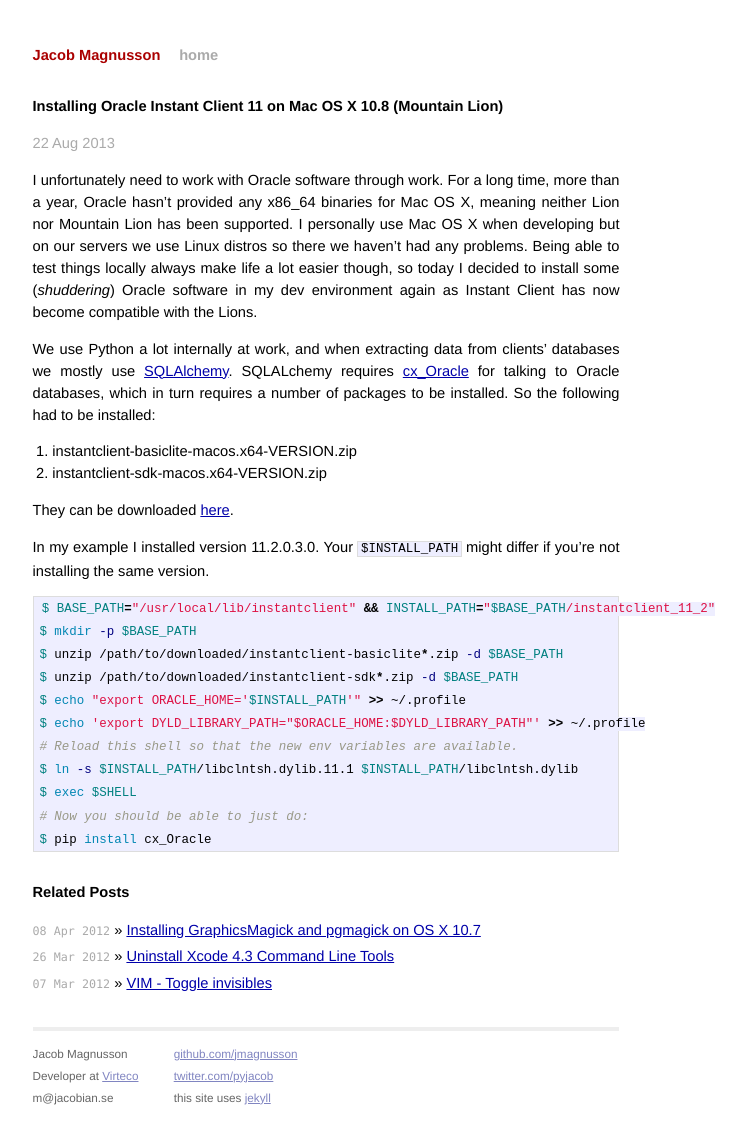
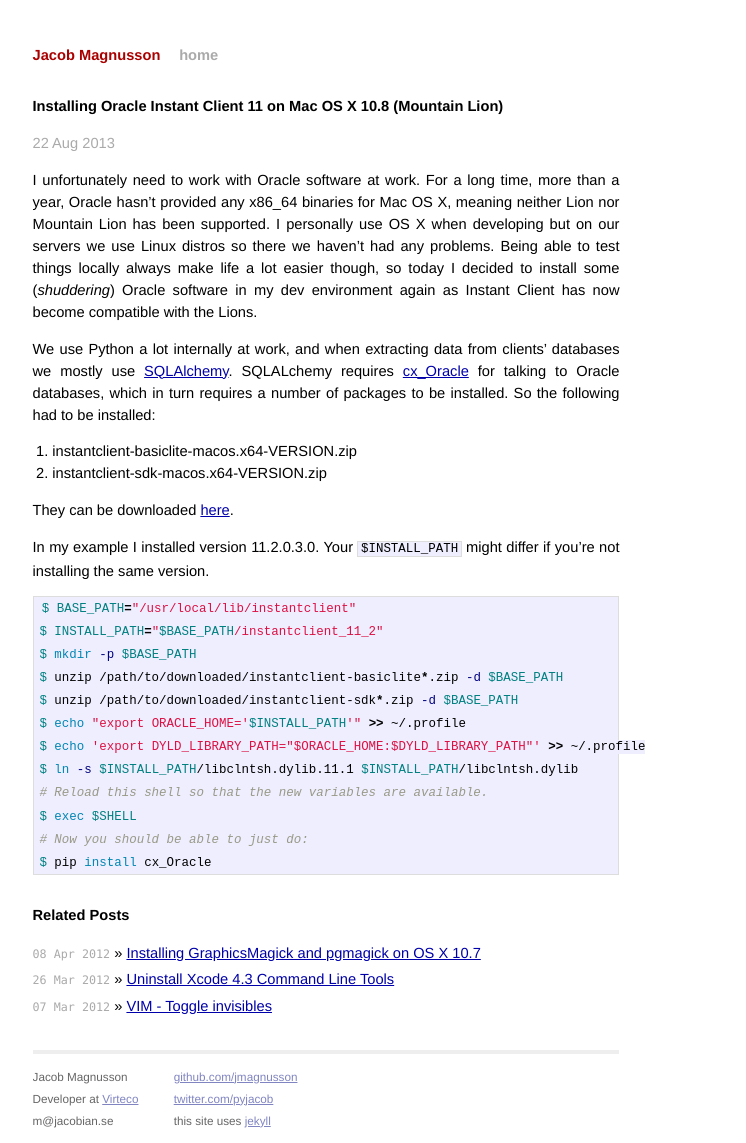
Before and after one commit to jacobsvante/jmagnusson.github.com-old, a Jekyll site: the page built from _posts/2013-08-22-installing-oracle-instantclient-11-on-mac-osx-10.8.markdown, in a window 1280 px wide. Shown: the whole page, without its empty margins (314-1060 px from the left). Built offline with Jekyll 4.4.1, drawn with Linux system fonts in a browser that asks for light colours; Markdown is read by kramdown in place of the engine named in the settings; before the commit the page ends 1120 px from its top, so only the background shows below that.

Commit message:
Post update

```diff
--- a/_posts/2013-08-22-installing-oracle-instantclient-11-on-mac-osx-10.8.markdown
+++ b/_posts/2013-08-22-installing-oracle-instantclient-11-on-mac-osx-10.8.markdown
@@ -1,10 +1,10 @@
 ---
 layout: post
 title: Installing Oracle Instant Client 11 on Mac OS X 10.8 (Mountain Lion)
-time: 2013-08-22
+time: 2013-08-22 20:00:00
 ---
 
-I unfortunately need to work with Oracle software through work. For a long time, more than a year, Oracle hasn't provided any x86_64 binaries for Mac OS X, meaning neither Lion nor Mountain Lion has been supported. I personally use Mac OS X when developing but on our servers we use Linux distros so there we haven't had any problems. Being able to test things locally always make life a lot easier though, so today I decided to install some (*shuddering*) Oracle software in my dev environment again as Instant Client has now become compatible with the Lions.
+I unfortunately need to work with Oracle software at work. For a long time, more than a year, Oracle hasn't provided any x86_64 binaries for Mac OS X, meaning neither Lion nor Mountain Lion has been supported. I personally use OS X when developing but on our servers we use Linux distros so there we haven't had any problems. Being able to test things locally always make life a lot easier though, so today I decided to install some (*shuddering*) Oracle software in my dev environment again as Instant Client has now become compatible with the Lions.
 
 We use Python a lot internally at work, and when extracting data from clients' databases we mostly use [SQLAlchemy](http://www.sqlalchemy.org/). SQLALchemy requires [cx_Oracle](http://cx-oracle.sourceforge.net/) for talking to Oracle databases, which in turn requires a number of packages to be installed. So the following had to be installed:
 
@@ -16,14 +16,15 @@
 In my example I installed version 11.2.0.3.0. Your `$INSTALL_PATH` might differ if you're not installing the same version.
 
 {% highlight bash %}
-$ BASE_PATH="/usr/local/lib/instantclient" && INSTALL_PATH="$BASE_PATH/instantclient_11_2"
+$ BASE_PATH="/usr/local/lib/instantclient"
+$ INSTALL_PATH="$BASE_PATH/instantclient_11_2"
 $ mkdir -p $BASE_PATH
 $ unzip /path/to/downloaded/instantclient-basiclite*.zip -d $BASE_PATH
 $ unzip /path/to/downloaded/instantclient-sdk*.zip -d $BASE_PATH
 $ echo "export ORACLE_HOME='$INSTALL_PATH'" >> ~/.profile
 $ echo 'export DYLD_LIBRARY_PATH="$ORACLE_HOME:$DYLD_LIBRARY_PATH"' >> ~/.profile
-# Reload this shell so that the new env variables are available.
 $ ln -s $INSTALL_PATH/libclntsh.dylib.11.1 $INSTALL_PATH/libclntsh.dylib
+# Reload this shell so that the new variables are available.
 $ exec $SHELL
 # Now you should be able to just do:
 $ pip install cx_Oracle
```
